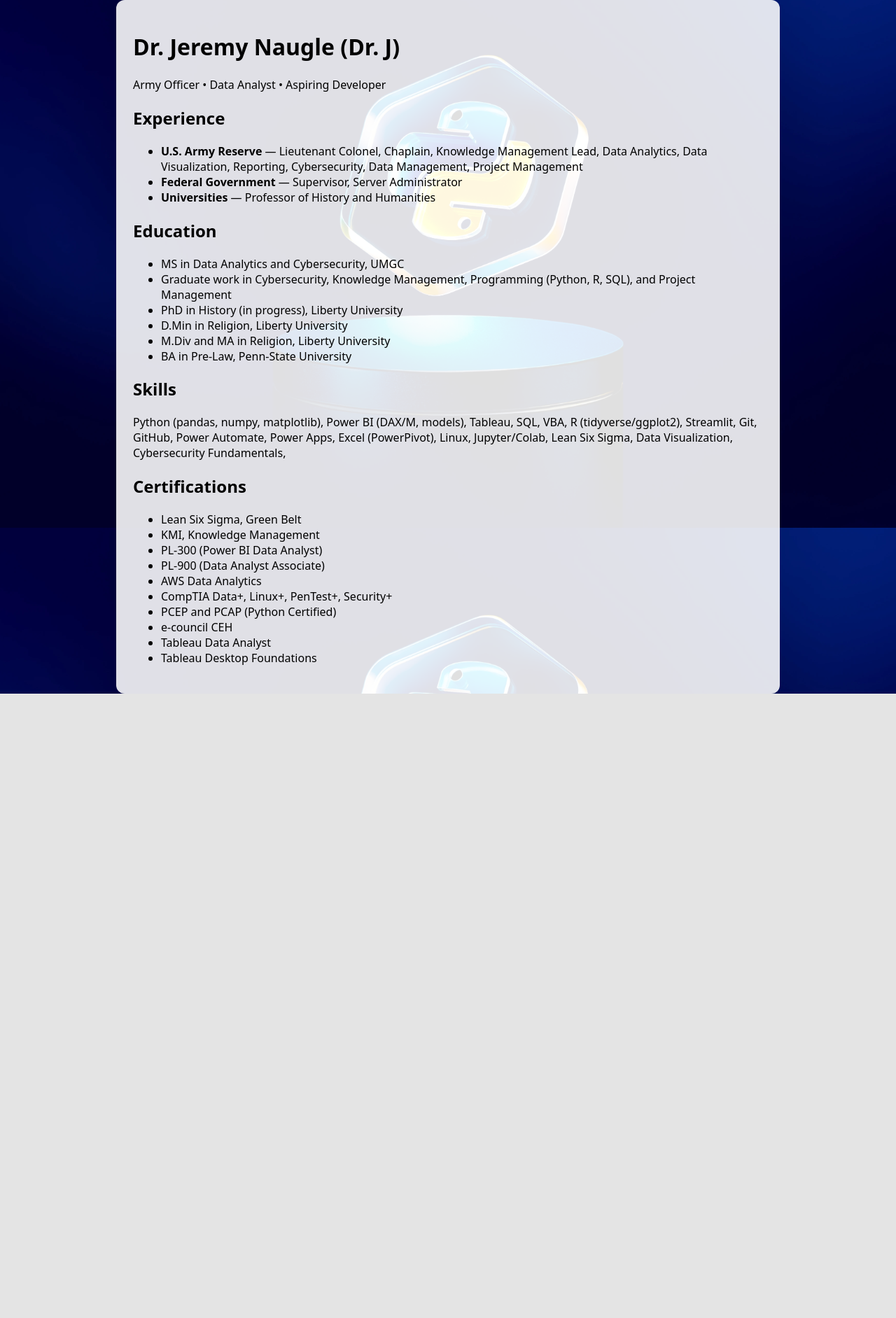
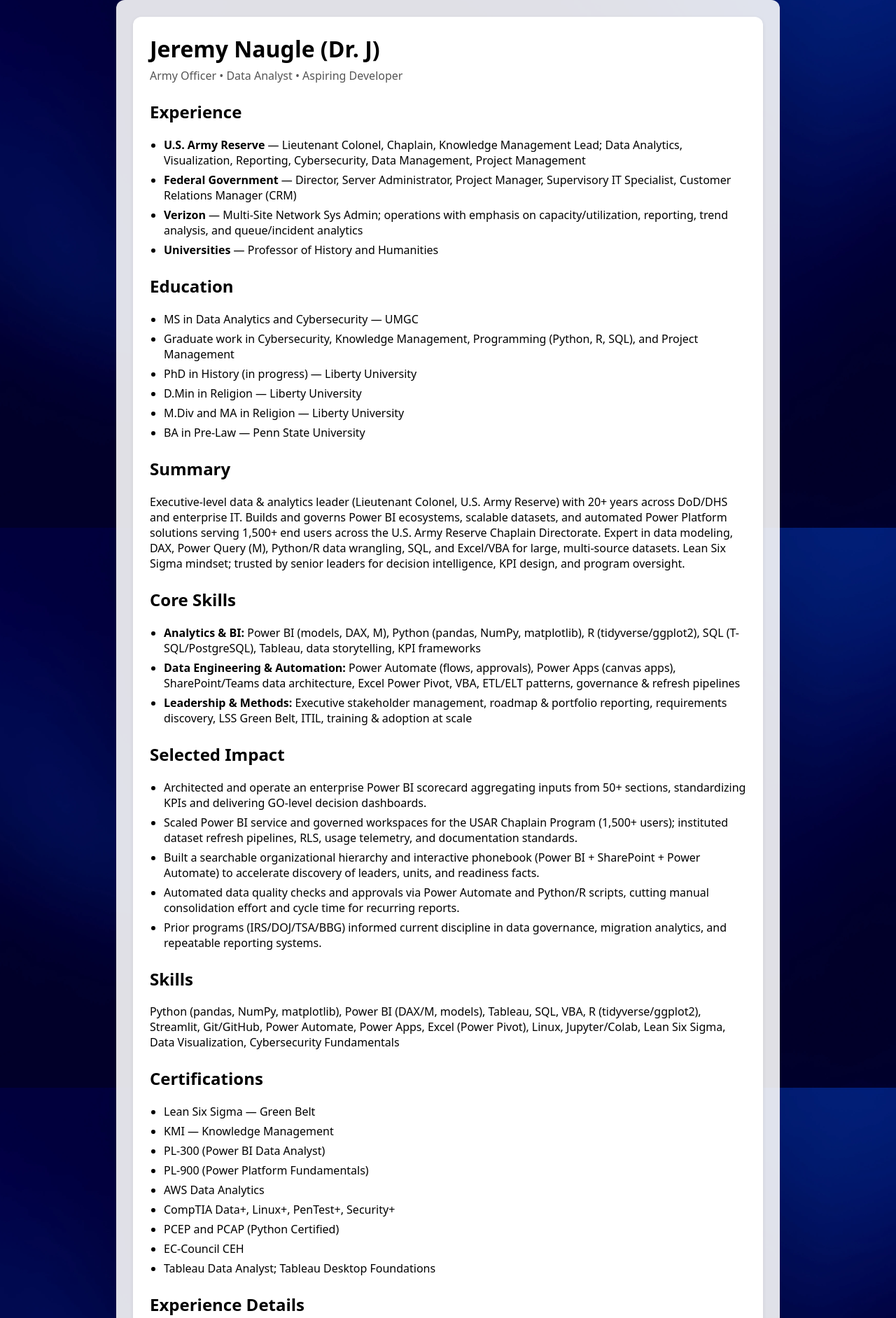
Before and after one commit to jnaugle101/portfolio, a Flask app: page /resume in a window 1280 px wide. Shown: the part 46-1929 px from the top of the page at 70% size. Before the commit the page ends 1037 px from the top, so only its background shows below. Run offline with Flask 3, Linux system fonts and the light colour scheme.

Commit message:
Resume Update

```diff
--- a/templates/resume.html
+++ b/templates/resume.html
@@ -5,48 +5,142 @@
 {% block content %}
 <div class="resume-container">
   <div class="resume-header">
-    <h1>Dr. Jeremy Naugle (Dr. J)</h1>
+    <h1>Jeremy Naugle (Dr. J)</h1>
     <p>Army Officer • Data Analyst • Aspiring Developer</p>
   </div>
 
   <div class="resume-body">
     <h2>Experience</h2>
     <ul>
-      <li><strong>U.S. Army Reserve</strong> — Lieutenant Colonel, Chaplain, Knowledge Management Lead, Data Analytics, Data Visualization,
-          Reporting, Cybersecurity, Data Management, Project Management</li>
-      <li><strong>Federal Government</strong> — Supervisor, Server Administrator</li>
-      <li><strong>Universities</strong> — Professor of History and Humanities</li>
+      <li>
+        <strong>U.S. Army Reserve</strong> — Lieutenant Colonel, Chaplain, Knowledge Management Lead; Data Analytics, Visualization,
+        Reporting, Cybersecurity, Data Management, Project Management
+      </li>
+      <li>
+        <strong>Federal Government</strong> — Director, Server Administrator, Project Manager, Supervisory IT Specialist, Customer Relations Manager (CRM)
+      </li>
+      <li>
+        <strong>Verizon</strong> — Multi-Site Network Sys Admin; operations with emphasis on capacity/utilization, reporting, trend analysis, and
+        queue/incident analytics
+      </li>
+      <li>
+        <strong>Universities</strong> — Professor of History and Humanities
+      </li>
     </ul>
 
     <h2>Education</h2>
     <ul>
-      <li>MS in Data Analytics and Cybersecurity, UMGC</li>
+      <li>MS in Data Analytics and Cybersecurity — UMGC</li>
       <li>Graduate work in Cybersecurity, Knowledge Management, Programming (Python, R, SQL), and Project Management</li>
-      <li>PhD in History (in progress), Liberty University</li>
-      <li>D.Min in Religion, Liberty University</li>
-      <li>M.Div and MA in Religion, Liberty University</li>
-      <li>BA in Pre-Law, Penn-State University</li>
+      <li>PhD in History (in progress) — Liberty University</li>
+      <li>D.Min in Religion — Liberty University</li>
+      <li>M.Div and MA in Religion — Liberty University</li>
+      <li>BA in Pre-Law — Penn State University</li>
+    </ul>
+
+    <h2>Summary</h2>
+    <p>
+      Executive-level data & analytics leader (Lieutenant Colonel, U.S. Army Reserve) with 20+ years across DoD/DHS and enterprise IT.
+      Builds and governs Power BI ecosystems, scalable datasets, and automated Power Platform solutions serving 1,500+ end users across
+      the U.S. Army Reserve Chaplain Directorate. Expert in data modeling, DAX, Power Query (M), Python/R data wrangling, SQL, and
+      Excel/VBA for large, multi-source datasets. Lean Six Sigma mindset; trusted by senior leaders for decision intelligence, KPI design,
+      and program oversight.
+    </p>
+
+    <h2>Core Skills</h2>
+    <ul>
+      <li><strong>Analytics & BI:</strong> Power BI (models, DAX, M), Python (pandas, NumPy, matplotlib), R (tidyverse/ggplot2), SQL (T-SQL/PostgreSQL), Tableau, data storytelling, KPI frameworks</li>
+      <li><strong>Data Engineering & Automation:</strong> Power Automate (flows, approvals), Power Apps (canvas apps), SharePoint/Teams data architecture, Excel Power Pivot, VBA, ETL/ELT patterns, governance & refresh pipelines</li>
+      <li><strong>Leadership & Methods:</strong> Executive stakeholder management, roadmap & portfolio reporting, requirements discovery, LSS Green Belt, ITIL, training & adoption at scale</li>
+    </ul>
+
+    <h2>Selected Impact</h2>
+    <ul>
+      <li>Architected and operate an enterprise Power BI scorecard aggregating inputs from 50+ sections, standardizing KPIs and delivering GO-level decision dashboards.</li>
+      <li>Scaled Power BI service and governed workspaces for the USAR Chaplain Program (1,500+ users); instituted dataset refresh pipelines, RLS, usage telemetry, and documentation standards.</li>
+      <li>Built a searchable organizational hierarchy and interactive phonebook (Power BI + SharePoint + Power Automate) to accelerate discovery of leaders, units, and readiness facts.</li>
+      <li>Automated data quality checks and approvals via Power Automate and Python/R scripts, cutting manual consolidation effort and cycle time for recurring reports.</li>
+      <li>Prior programs (IRS/DOJ/TSA/BBG) informed current discipline in data governance, migration analytics, and repeatable reporting systems.</li>
     </ul>
 
     <h2>Skills</h2>
-    <p>Python (pandas, numpy, matplotlib), Power BI (DAX/M, models), Tableau, SQL, VBA, R (tidyverse/ggplot2), Streamlit, Git,
-        GitHub, Power Automate, Power Apps, Excel (PowerPivot),
-        Linux, Jupyter/Colab, Lean Six Sigma,
-        Data Visualization, Cybersecurity Fundamentals, </p>
+    <p>
+      Python (pandas, NumPy, matplotlib), Power BI (DAX/M, models), Tableau, SQL, VBA, R (tidyverse/ggplot2), Streamlit, Git/GitHub,
+      Power Automate, Power Apps, Excel (Power Pivot), Linux, Jupyter/Colab, Lean Six Sigma, Data Visualization, Cybersecurity Fundamentals
+    </p>
 
-      <h2>Certifications</h2>
+    <h2>Certifications</h2>
     <ul>
-      <li>Lean Six Sigma, Green Belt</li>
-      <li>KMI, Knowledge Management</li>
+      <li>Lean Six Sigma — Green Belt</li>
+      <li>KMI — Knowledge Management</li>
       <li>PL-300 (Power BI Data Analyst)</li>
-      <li>PL-900 (Data Analyst Associate)</li>
+      <li>PL-900 (Power Platform Fundamentals)</li>
       <li>AWS Data Analytics</li>
       <li>CompTIA Data+, Linux+, PenTest+, Security+</li>
       <li>PCEP and PCAP (Python Certified)</li>
-      <li>e-council CEH</li>
-      <li>Tableau Data Analyst</li>
-       <li>Tableau Desktop Foundations</li>
+      <li>EC-Council CEH</li>
+      <li>Tableau Data Analyst; Tableau Desktop Foundations</li>
+    </ul>
+
+    <h2>Experience Details</h2>
+    <ul>
+      <li>
+        <strong>Lead, Data & Analytics (KM) — U.S. Army Reserve Chaplain Directorate, USARC HQ</strong> | Aug 2014–Present
+        <ul>
+          <li>Own the Power Platform stack (Power BI, Power Apps, Power Automate, SharePoint/Teams) supporting 1,500+ users; define governance, workspace strategy, and access/RLS.</li>
+          <li>Design high-performance semantic models and shared datasets; author complex DAX measures; craft Power Query ETL (M) for large, multi-source data (CSV/Excel/SharePoint/SQL).</li>
+          <li>Use Python (pandas/NumPy) and R (tidyverse) for data cleaning, joins, time-series shaping, outlier checks, and validation prior to BI refresh.</li>
+          <li>Build visual reports in Power BI and executive Excel dashboards (Power Pivot + VBA) for readiness, training, personnel, and program health.</li>
+          <li>Create Power Apps for controlled data entry and master-data stewardship; orchestrate approvals/notifications with Power Automate.</li>
+          <li>Lead KPI design with senior stakeholders; publish standards for metadata, refresh cadence, and versioning; train SMEs; champion LSS techniques.</li>
+          <li>KM Lead (certified): enterprise taxonomy, content lifecycle, metadata/search standards, and knowledge-transfer training aligned with BI governance.</li>
+        </ul>
+      </li>
+
+      <li>
+        <strong>Customer Relations Manager / Program Analyst — DHS (TSA)</strong> | 2012–2014
+        <ul>
+          <li>Portfolio analytics and capital planning with SQL/Excel models, variance analysis, and executive reporting; standardized dashboard packs.</li>
+        </ul>
+      </li>
+
+      <li>
+        <strong>Supervisory IT Specialist — IRS</strong> | 2010–2012
+        <ul>
+          <li>Led 12–15 staff; implemented ITIL-aligned SLA dashboards, backlog/incident analytics in Excel/Access with VBA automation; instituted metric reviews.</li>
+        </ul>
+      </li>
+
+      <li>
+        <strong>Project Manager / Senior IT Specialist — DOJ</strong> | 2009–2010
+        <ul>
+          <li>Directed 3,500+ endpoint/domain migration; built migration tracking datasets and status dashboards; SharePoint reporting for exec stakeholders.</li>
+        </ul>
+      </li>
+
+      <li>
+        <strong>Senior IT Specialist — BBG/VOA</strong> | 2007–2009
+        <ul>
+          <li>Supported 24/7 global ops; authored availability/readiness metrics; maintained COOP/DR imaging and reporting assets.</li>
+        </ul>
+      </li>
+
+      <li>
+        <strong>Earlier roles: SSA; Verizon</strong>
+        <ul>
+          <li>Server admin & reporting; multi-site network & operations with capacity/utilization reporting, trend analysis, and queue/incident analytics.</li>
+        </ul>
+      </li>
     </ul>
   </div>
 </div>
+
+<style>
+  .resume-container { background:#fff; border-radius:12px; padding:24px; box-shadow:0 2px 6px rgba(0,0,0,0.08); }
+  .resume-header h1 { margin:0 0 6px 0; }
+  .resume-header p { margin:0 0 16px 0; color:#555; }
+  .resume-body h2 { margin-top:24px; }
+  .resume-body ul { padding-left:20px; }
+  .resume-body li { margin-bottom:6px; }
+</style>
 {% endblock %}
```
